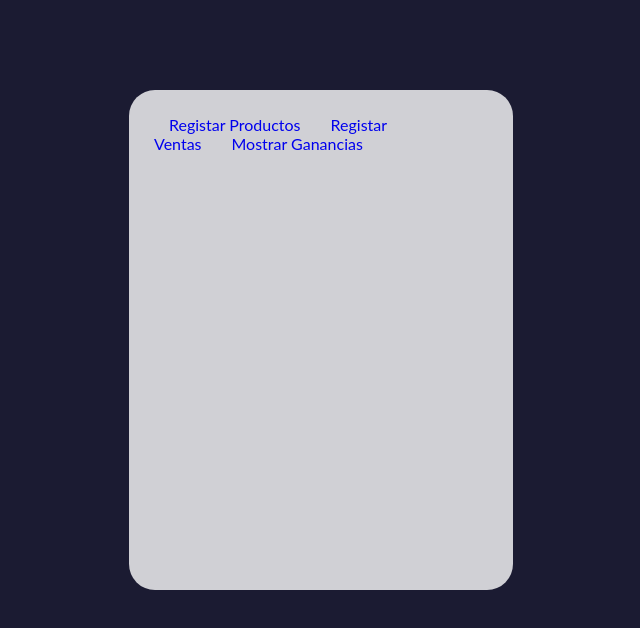
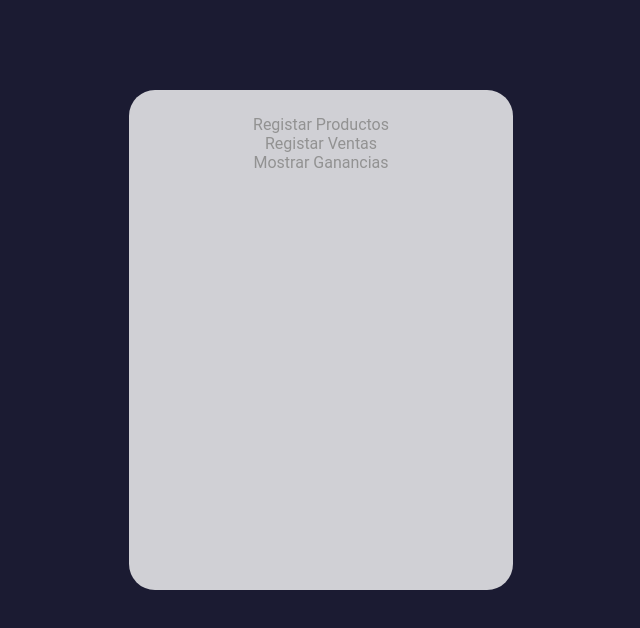
Before and after one commit to pablozap/proyectofinal, a React (Create React App) app: page / in a window 1280 px wide. Shown: the top 628 px of the page, without its empty margins (319-959 px from the left). Built offline with nearby package versions, Linux system fonts and the light colour scheme.

Commit message:
Moviendo los archivos de carpetas

```diff
--- a/src/App.css
+++ b/src/App.css
@@ -23,12 +23,6 @@ h1{
     justify-content: center;
     align-items: center;
 }
-.NavBar li{
-    display: inline;
-    justify-content: space-between;
-    padding: 0 15px;
-    align-items: center;
-}
 .cuerpo-contenedor{
     width: 30%;
     min-height: 500px;
@@ -36,12 +30,5 @@ h1{
     padding: 25px;
     margin: 10px;
     border-radius: 26px;
+    text-align: center;
 }
-.cuerpo-propiedades ul li{
-   display: flex;
-   flex-wrap: wrap;
-   justify-content: center;
-   align-items: center;
-   font-size: 200px;
-
-}
--- a/src/App.js
+++ b/src/App.js
@@ -1,8 +1,8 @@
 import './App.css';
-import { Productos, actuales } from './modules/Productos';
-import { Ventas } from './modules/Ventas';
+import { Productos} from './Components/Productos/Productos';
+import { Ventas } from './Components/Ventas/Ventas';
 import {BrowserRouter as Router, Route, Routes} from 'react-router-dom';
-import { NavBar } from "./Components/NavBar";
+import { NavBar } from "./Components/NavBar/NavBar";
 function App() {
   return (
     <div className="App">
--- /dev/null
+++ b/src/Components/NavBar/NavBar.css
@@ -0,0 +1,5 @@
+.NavBar *{
+    font-family: Roboto;
+    color: #929292;
+
+}
--- a/src/Components/NavBar.js
+++ b/src/Components/NavBar/NavBar.js
@@ -1,14 +1,13 @@
 import {Link} from 'react-router-dom';
+import './NavBar.css';
 export const NavBar=()=>{
     return(
-        <div className='NavBar'>
-            <nav>
+            <nav className='NavBar'>
                 <ul>
                     <li><Link to="/Productos">Registar Productos</Link></li>
                     <li><Link to="/Ventas">Registar Ventas</Link></li>
                     <li><Link to="/Ganancias">Mostrar Ganancias</Link></li>
                 </ul>
             </nav>
-        </div>
     );
 }
--- a/src/modules/Ventas.js
+++ b/src/Components/Ventas/Ventas.js
@@ -1,6 +1,6 @@
 import './Ventas.css';
 import { useState } from "react";
-import {actuales} from './Productos';
+import {actuales} from '../Productos/Productos';
 import Select from "react-select";
 export let actualGanancia = 0;
 export const Ventas = () => {
```
Also changed, not shown: src/Components/Productos/Productos.css (renamed from src/modules/Productos.css), src/Components/Productos/Productos.js (renamed from src/modules/productos.js), src/Components/Ventas/Ventas.css (renamed from src/modules/Ventas.css).
